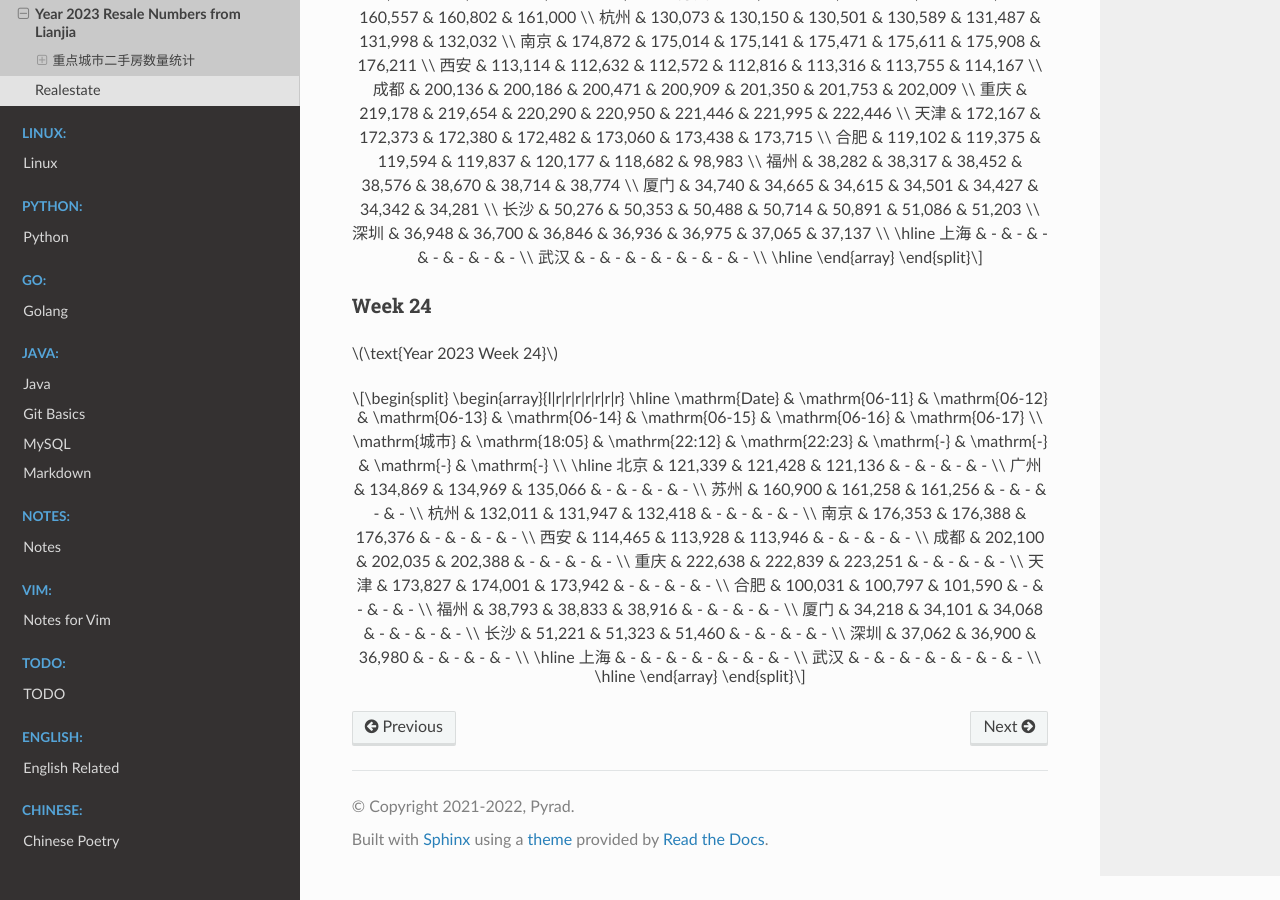
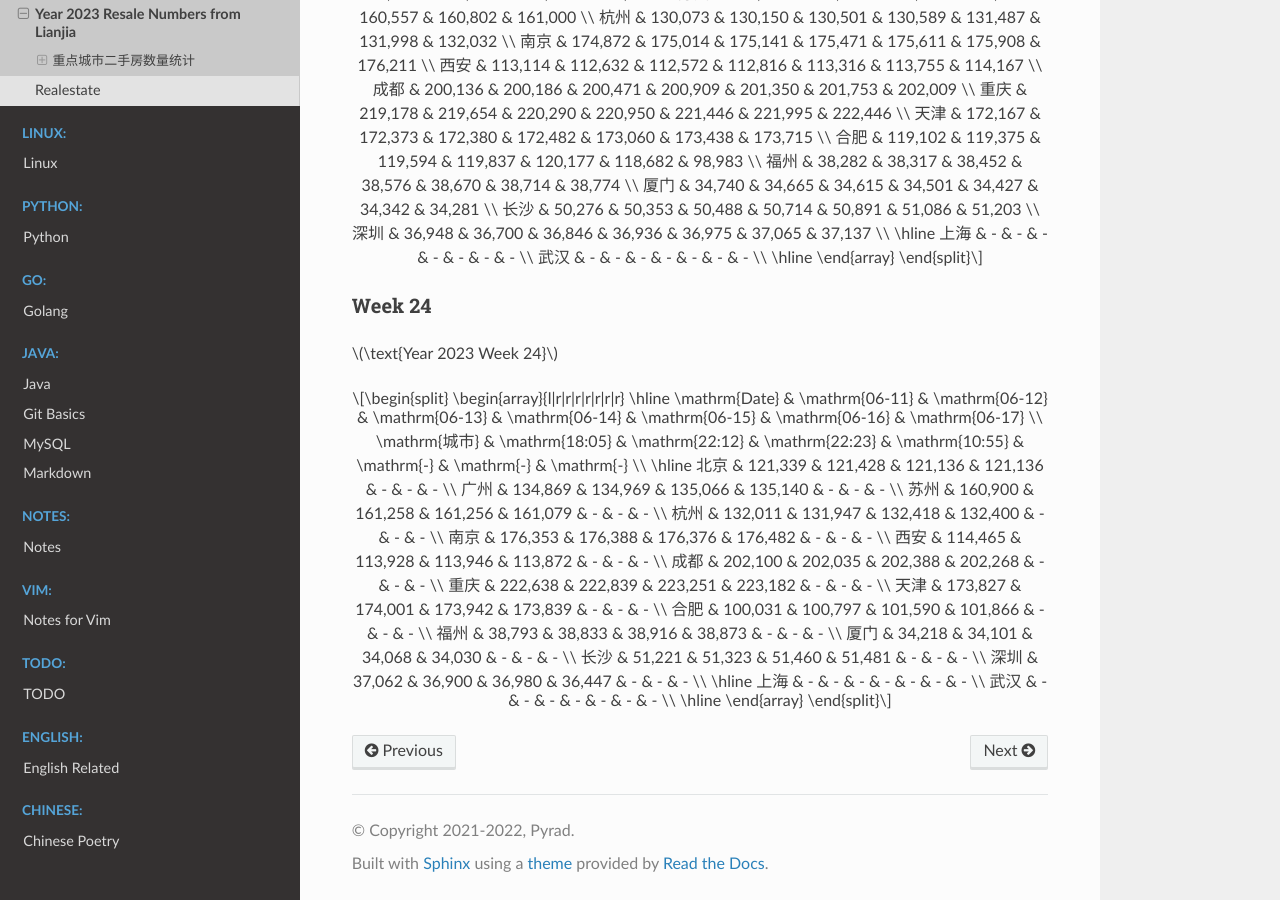
Before and after one commit to Pyrad/pyradnotes, a Sphinx documentation site: the page built from source/RealEstate/resalenumbers2023.md, in a window 1280 px wide and 900 px high, scrolled down 6750 px. Built offline with Sphinx 7.4.7 and the Read the Docs theme 2.0.0, drawn with Linux system fonts in a browser that asks for light colours; a script that is not in the unit is left out.

Commit message:
Realestate Update resale numbers 2023-06-14 10:57

```diff
--- a/source/RealEstate/resalenumbers2023.md
+++ b/source/RealEstate/resalenumbers2023.md
@@ -482,22 +482,22 @@
 \begin{array}{l|r|r|r|r|r|r|r}
 \hline
 \mathrm{Date} & \mathrm{06-11} & \mathrm{06-12} & \mathrm{06-13} & \mathrm{06-14} & \mathrm{06-15} & \mathrm{06-16} & \mathrm{06-17} \\
-\mathrm{城市} & \mathrm{18:05} & \mathrm{22:12} & \mathrm{22:23} & \mathrm{-} & \mathrm{-} & \mathrm{-} & \mathrm{-} \\
+\mathrm{城市} & \mathrm{18:05} & \mathrm{22:12} & \mathrm{22:23} & \mathrm{10:55} & \mathrm{-} & \mathrm{-} & \mathrm{-} \\
 \hline
-北京 & 121,339 & 121,428 & 121,136 & - & - & - & - \\
-广州 & 134,869 & 134,969 & 135,066 & - & - & - & - \\
-苏州 & 160,900 & 161,258 & 161,256 & - & - & - & - \\
-杭州 & 132,011 & 131,947 & 132,418 & - & - & - & - \\
-南京 & 176,353 & 176,388 & 176,376 & - & - & - & - \\
-西安 & 114,465 & 113,928 & 113,946 & - & - & - & - \\
-成都 & 202,100 & 202,035 & 202,388 & - & - & - & - \\
-重庆 & 222,638 & 222,839 & 223,251 & - & - & - & - \\
-天津 & 173,827 & 174,001 & 173,942 & - & - & - & - \\
-合肥 & 100,031 & 100,797 & 101,590 & - & - & - & - \\
-福州 & 38,793 & 38,833 & 38,916 & - & - & - & - \\
-厦门 & 34,218 & 34,101 & 34,068 & - & - & - & - \\
-长沙 & 51,221 & 51,323 & 51,460 & - & - & - & - \\
-深圳 & 37,062 & 36,900 & 36,980 & - & - & - & - \\
+北京 & 121,339 & 121,428 & 121,136 & 121,136 & - & - & - \\
+广州 & 134,869 & 134,969 & 135,066 & 135,140 & - & - & - \\
+苏州 & 160,900 & 161,258 & 161,256 & 161,079 & - & - & - \\
+杭州 & 132,011 & 131,947 & 132,418 & 132,400 & - & - & - \\
+南京 & 176,353 & 176,388 & 176,376 & 176,482 & - & - & - \\
+西安 & 114,465 & 113,928 & 113,946 & 113,872 & - & - & - \\
+成都 & 202,100 & 202,035 & 202,388 & 202,268 & - & - & - \\
+重庆 & 222,638 & 222,839 & 223,251 & 223,182 & - & - & - \\
+天津 & 173,827 & 174,001 & 173,942 & 173,839 & - & - & - \\
+合肥 & 100,031 & 100,797 & 101,590 & 101,866 & - & - & - \\
+福州 & 38,793 & 38,833 & 38,916 & 38,873 & - & - & - \\
+厦门 & 34,218 & 34,101 & 34,068 & 34,030 & - & - & - \\
+长沙 & 51,221 & 51,323 & 51,460 & 51,481 & - & - & - \\
+深圳 & 37,062 & 36,900 & 36,980 & 36,447 & - & - & - \\
 \hline
 上海 & - & - & - & - & - & - & - \\
 武汉 & - & - & - & - & - & - & - \\
```
Also changed, not shown: 1 other file.
